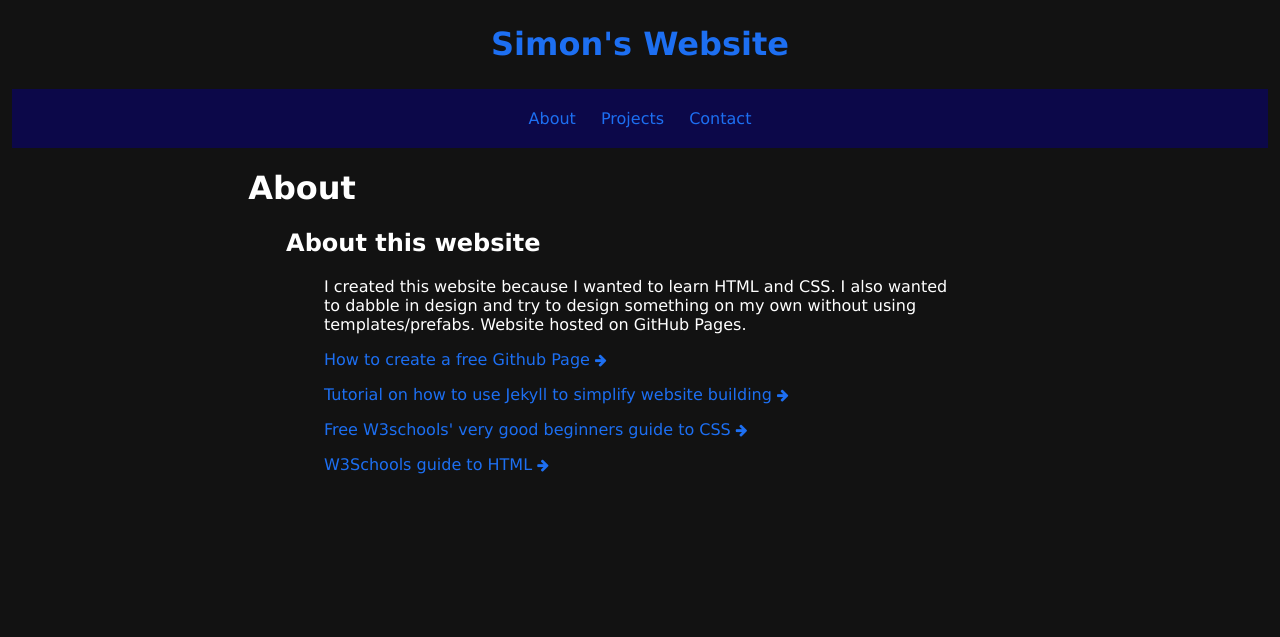
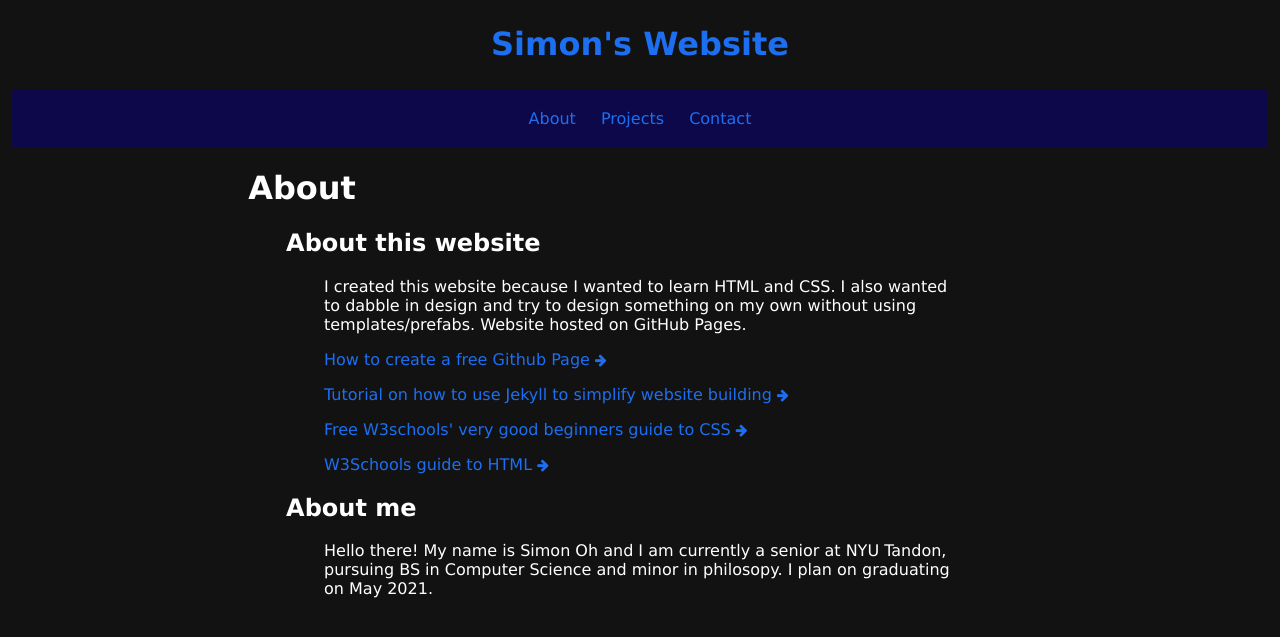
Before and after one commit to simon0h/simon0h.github.io, a Jekyll site: the page built from about/index.html, in a window 1280 px wide. Shown: the top 637 px of the page. Built offline with Jekyll 4.4.1, drawn with Linux system fonts in a browser that asks for light colours.

Commit message:
Update index.html

```diff
--- a/about/index.html
+++ b/about/index.html
@@ -28,5 +28,7 @@ title: About
 		<p title = "jmcglone.com"><a href="http://jmcglone.com/guides/github-pages/"><p class = "links"> Tutorial on how to use Jekyll to simplify website building <i class="fa fa-arrow-right" style="font-size:85%;"></i></a></p>
 		<p title = "w3schools.com"><a href="https://www.w3schools.com/css/default.asp"><p class = "links"> Free W3schools' very good beginners guide to CSS <i class="fa fa-arrow-right" style="font-size:85%;"></i></a></p>
 		<p title = "w3schools.com"><a href="https://www.w3schools.com/html/default.asp"><p class = "links"> W3Schools guide to HTML <i class="fa fa-arrow-right" style="font-size:85%;"></i></a></p>
+		<h2> About me</h2>
+ 		<p> Hello there! My name is Simon Oh and I am currently a senior at NYU Tandon, pursuing BS in Computer Science and minor in philosopy. I plan on graduating on May 2021.</p>
 	</div>
 </body>
```
